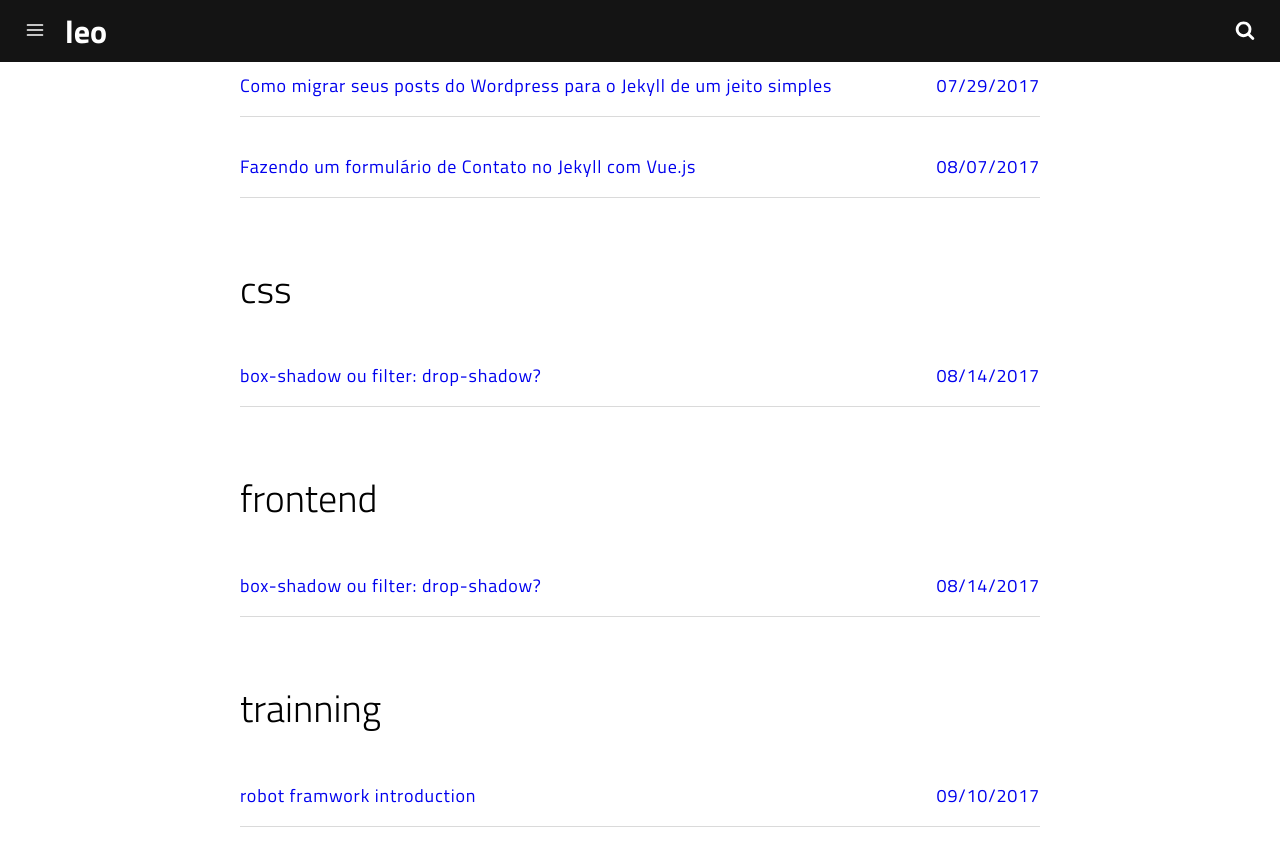
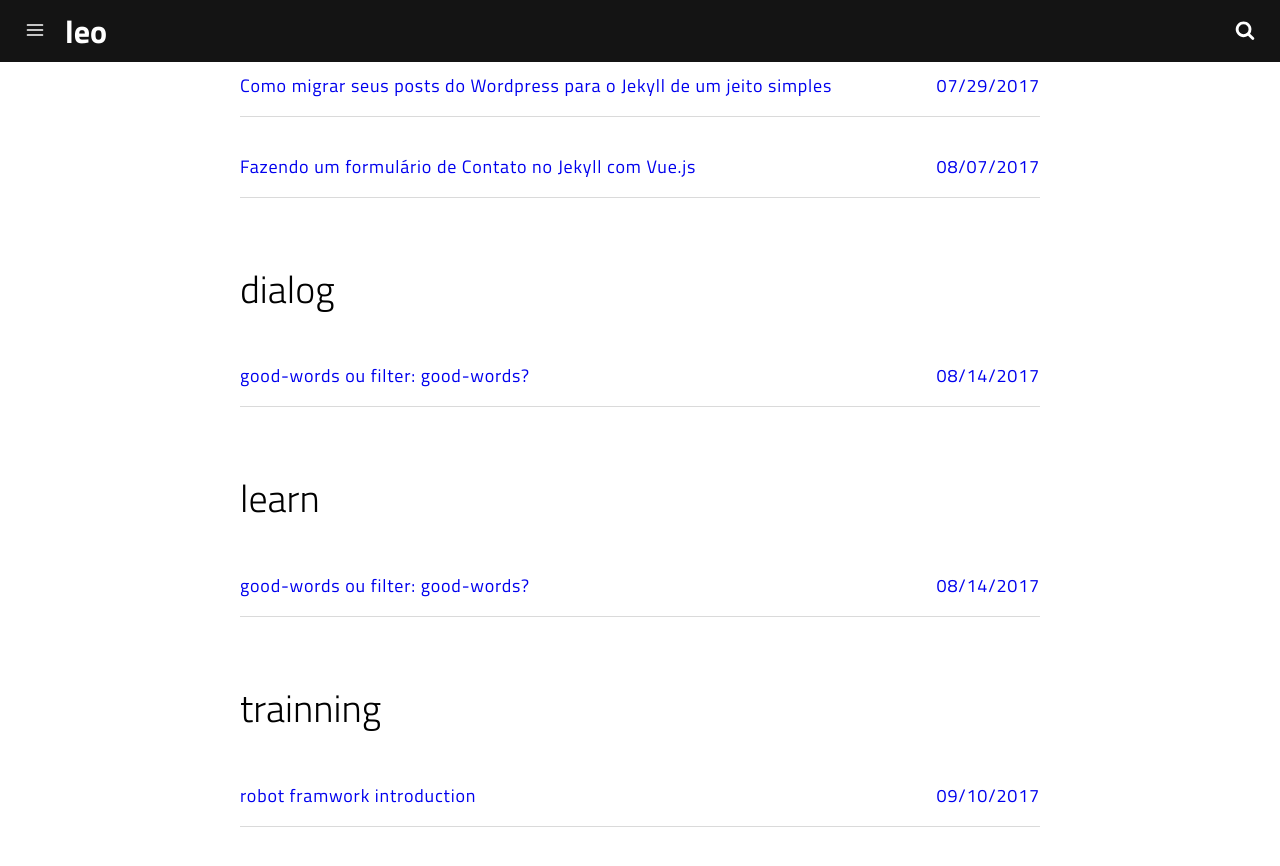
Before and after one commit to wangliyao518/blog, a Jekyll site: the page built from tags.html, in a window 1280 px wide and 900 px high, scrolled down 3274 px. Shown: the top 866 px of the window. Built offline with Jekyll 4.4.1, drawn with Linux system fonts in a browser that asks for light colours; some of the changed text lies outside the part shown.

Commit message:
change content to good words
change content to good words

```diff
--- a/_posts/2017-08-14-box-shadow-ou-filter-drop-shadow.md
+++ b/_posts/2018-01-10-good-words-classical-sentence.md
@@ -1,15 +1,15 @@
 ---
 layout: post
-title: "box-shadow ou filter: drop-shadow?"
+title: "good-words ou filter: good-words?"
 date: 2017-08-14 22:55:45
 image: 'http://res.cloudinary.com/dm7h7e8xj/image/upload/c_scale,w_760/v1502757949/o-sombra_xyw4wq.jpg'
-description: Lorem ipsum dolor sit amet, consectetur adipisicing elit.
-category: 'css'
+description: good words and classical-sentence.
+category: 'talk'
 tags:
-- css
-- frontend
-twitter_text: Lorem ipsum dolor sit amet, consectetur adipisicing elit.
-introduction: Lorem ipsum dolor sit amet, consectetur adipisicing elit, sed do eiusmod tempor incididunt ut labore et dolore magna aliqua.
+- dialog
+- learn
+twitter_text: good words and classical-sentence.
+introduction: good words and classical-sentence in daily life and dialog.
 ---
 
 Cas sociis natoque penatibus et magnis <a href="#">dis parturient montes</a>, nascetur ridiculus mus. *Aenean eu leo quam.* Pellentesque ornare sem lacinia quam venenatis vestibulum. Sed posuere consectetur est at lobortis. Cras mattis consectetur purus sit amet fermentum.
```
